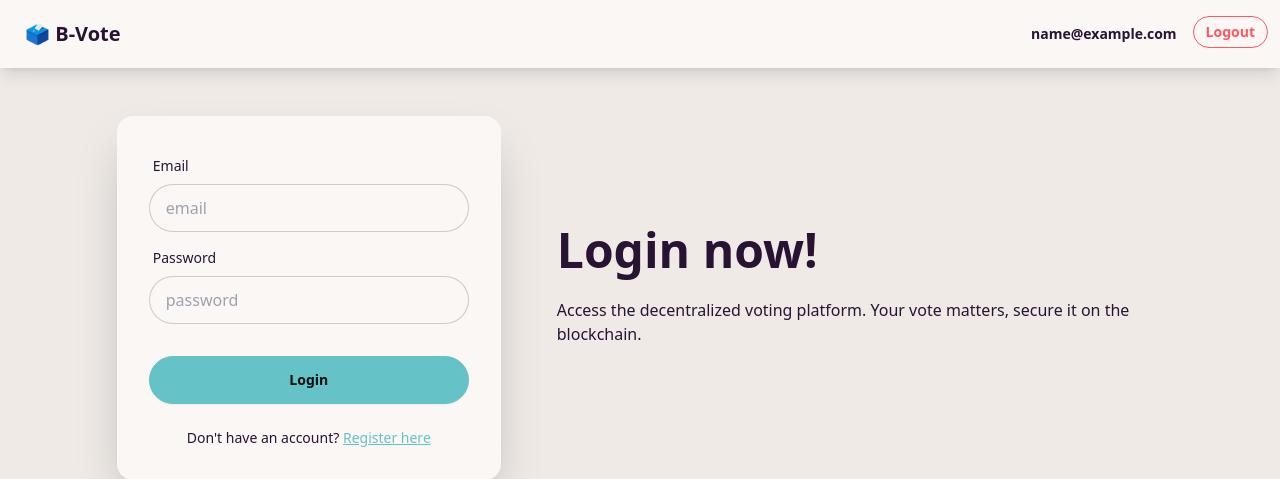
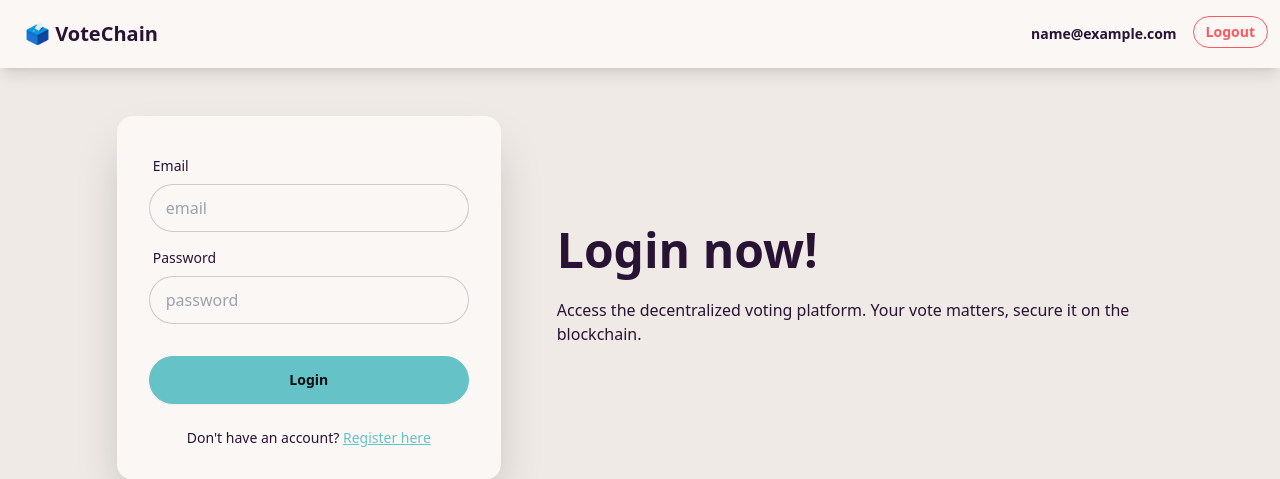
Before and after one commit to 1337-Defender/blockchain-voting-app, a Flask app: page /login in a window 1280 px wide. Shown: the top 479 px of the page. Run offline with Flask 3, Linux system fonts and the light colour scheme; the visitor is signed in with stand-in values (Sample User, id 1); some libraries are stand-ins or nearby versions.

Commit message:
Update base.html

```diff
--- a/templates/base.html
+++ b/templates/base.html
@@ -29,7 +29,7 @@
 <body class="bg-base-200">
     <div class="navbar bg-base-100 shadow-lg">
         <div class="flex-1">
-            <a href="{{ url_for('home') }}" class="btn btn-ghost text-xl">🗳️ B-Vote</a>
+            <a href="{{ url_for('home') }}" class="btn btn-ghost text-xl">🗳️ VoteChain</a>
         </div>
         <div class="flex-none">
             <ul class="menu menu-horizontal px-1">
```
